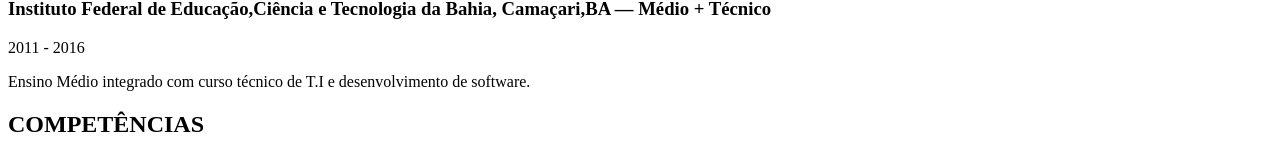
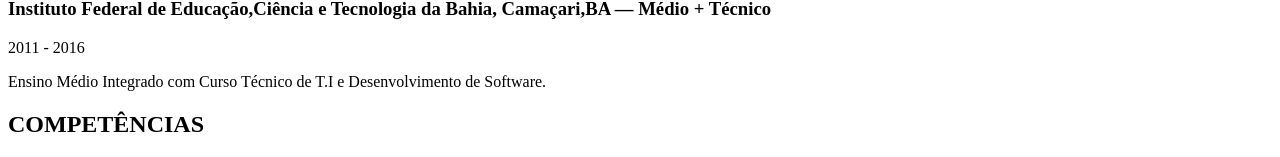
Before and after one commit to gabrielclf/gabrielclf.github.io, a plain HTML site: page index.html in a window 1280 px wide. Shown: the part 725-882 px from the top of the page. Drawn offline with Linux system fonts and the light colour scheme.

Commit message:
Update index.html

```diff
--- a/index.html
+++ b/index.html
@@ -28,7 +28,7 @@
 	<p> Cursando graduação no curso de Ciência da Computação. </p>
 	<h3>Instituto Federal de Educação,Ciência e Tecnologia da Bahia, Camaçari,BA — Médio + Técnico</h3>
 	<p>2011 - 2016</p>
-	<p>Ensino Médio integrado com curso técnico de T.I e desenvolvimento de software.</p>
+	<p>Ensino Médio Integrado com Curso Técnico de T.I e Desenvolvimento de Software.</p>
 
 	<h2>COMPETÊNCIAS </h2>
 	<p>Desenvolvimento de Software; Design Gráfico; Edição de vídeos. Pacote Office (Word,PowerPoint,Excel) HTML - Básico CSS - Básico </p>
```
